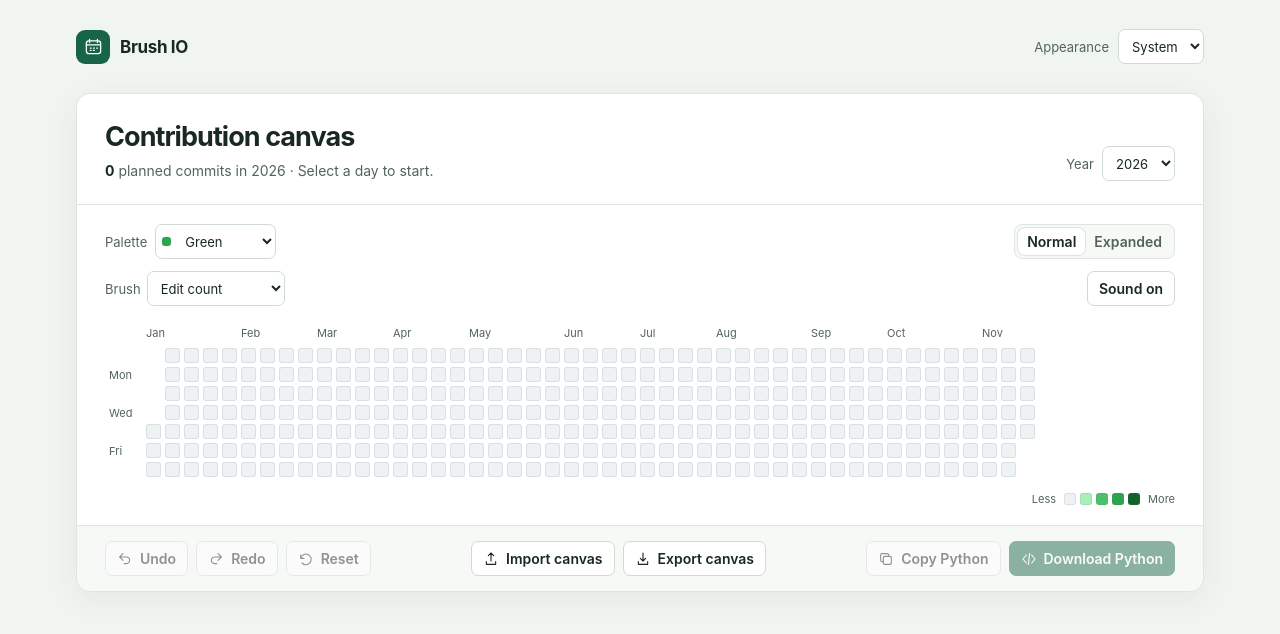
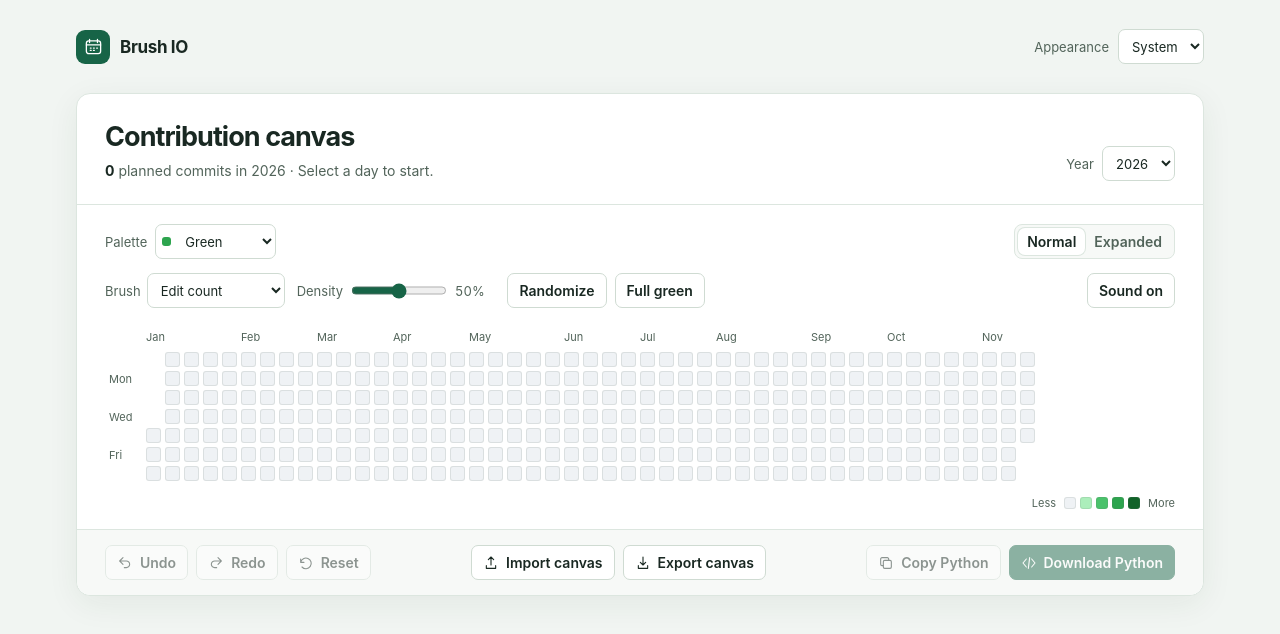
Before and after one commit to wahab-2007/brush-io, a React (Vite) app: page / in a window 1280 px wide. Shown: the top 634 px of the page. Built offline with nearby package versions, Linux system fonts and the light colour scheme.

Commit message:
Add density-based random fill and full-green fill

```diff
--- a/src/App.tsx
+++ b/src/App.tsx
@@ -3,6 +3,7 @@ import { DayEditor } from './components/DayEditor.tsx'
 import { Graph } from './components/Graph.tsx'
 import type { Selection } from './components/Graph.tsx'
 import { Icon } from './components/Icon.tsx'
+import { fullFill, randomFill } from './lib/brushFill.ts'
 import { playBrushSound } from './lib/brushSound.ts'
 import { FIRST_YEAR, yearDates } from './lib/calendar.ts'
 import { summarize } from './lib/intensity.ts'
@@ -46,6 +47,7 @@ export default function App() {
   const [brush, setBrush] = useState<Brush>('manual')
   const [customBrush, setCustomBrush] = useState('1')
   const [sound, setSound] = useState(true)
+  const [density, setDensity] = useState(50)
   const [expanded, setExpanded] = useState(false)
   const [selection, setSelection] = useState<Selection>()
   const [notice, setNotice] = useState('')
@@ -94,6 +96,19 @@ export default function App() {
       const count = state.current[cell.date] ?? 0
       return setCount(state, cell.date, Math.min(Number.MAX_SAFE_INTEGER, count + increment))
     })
+    if (sound) void playBrushSound()
+  }
+
+  function fillCanvas(pattern: 'random' | 'full') {
+    const days = currentDates.map((date) => ({ date, originalCount: 0 }))
+    if (pattern === 'random') {
+      const randomized = randomFill(days, density)
+      setHistory((state) => setChanges(state, randomized))
+    } else {
+      setHistory((state) => setChanges(state, fullFill(days, state.current)))
+      setTheme('green')
+    }
+    setSelection(undefined)
     if (sound) void playBrushSound()
   }
 
@@ -198,6 +213,14 @@ export default function App() {
               <input type="number" min="1" step="1" value={customBrush} aria-invalid={!canPaint}
                 onChange={(event) => setCustomBrush(event.target.value)}/>
             </label>}
+            <label className="brush-control density-control">
+              <span>Density</span>
+              <input aria-label="Random fill density" aria-valuetext={density + '%'} type="range" min="0" max="100"
+                value={density} onChange={(event) => setDensity(Number(event.target.value))}/>
+              <span aria-hidden="true">{density}%</span>
+            </label>
+            <button type="button" onClick={() => fillCanvas('random')}>Randomize</button>
+            <button type="button" onClick={() => fillCanvas('full')}>Full green</button>
             <button className="sound-toggle" type="button" aria-label="ASMR sound" aria-pressed={sound} onClick={() => {
               if (!sound) void playBrushSound()
               setSound(!sound)
--- /dev/null
+++ b/src/lib/brushFill.ts
@@ -0,0 +1,28 @@
+import type { Changes } from './intensity.ts'
+
+interface FillDay {
+  date: string
+  originalCount: number
+}
+
+export function randomFill(days: readonly FillDay[], density: number, random = Math.random): Changes {
+  const changes: Changes = {}
+  for (const { date, originalCount } of days) {
+    if (originalCount < Number.MAX_SAFE_INTEGER && random() * 100 < density) {
+      const addition = 1 + Math.floor(random() * 8)
+      changes[date] = Math.min(Number.MAX_SAFE_INTEGER, originalCount + addition)
+    }
+  }
+  return changes
+}
+
+export function fullFill(days: readonly FillDay[], current: Changes): Changes {
+  const changes = { ...current }
+  for (const { date, originalCount } of days) {
+    if ((current[date] ?? originalCount) === 0) {
+      if (originalCount === 0) changes[date] = 1
+      else delete changes[date]
+    }
+  }
+  return changes
+}
--- a/src/styles.css
+++ b/src/styles.css
@@ -87,7 +87,10 @@ h1 { margin: 0; font-size: clamp(20px, 4vw, 27px); letter-spacing: -.035em; line
 .brush-bar { display: flex; align-items: center; flex-wrap: wrap; gap: 8px; margin-bottom: 12px; }
 .brush-control { display: inline-flex; align-items: center; gap: 6px; color: var(--muted); font-size: 13px; }
 .brush-control select, .brush-control input { color: var(--text); }
-.brush-control input { width: 84px; }
+.brush-control input[type="number"] { width: 84px; }
+.density-control { margin-inline: 4px; }
+.density-control input { width: 96px; accent-color: var(--primary); padding: 0; cursor: pointer; }
+.density-control span:last-child { min-width: 3.1em; font-variant-numeric: tabular-nums; }
 .sound-toggle { margin-left: auto; }
 .palette-control { position: relative; color: var(--muted); font-size: 13px; }
 .palette-control select { padding-left: 25px; min-width: 112px; color: var(--text); }
```
Also changed, not shown: 1 other file (tests, documents, lock files or other folders).
